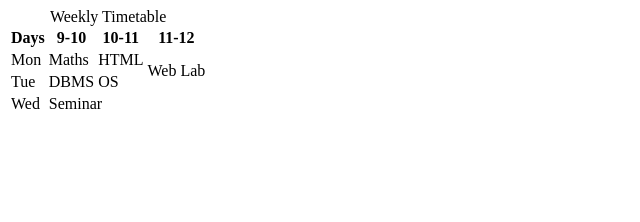
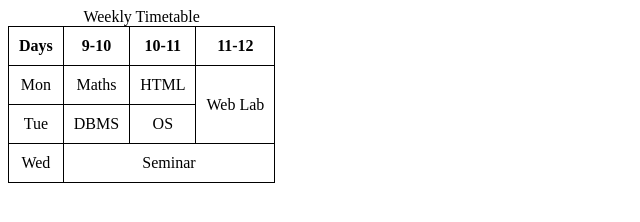
Before and after one commit to ujalamaurya0907/WDW_10163, a plain HTML site: page Web Designing workshop--1 subject/Experiment13.html in a window 1280 px wide. Shown: the whole page, without its empty margins (0-640 px from the left). Drawn offline with Linux system fonts and the light colour scheme.

Commit message:
exp13 commit 2

```diff
--- a/Web Designing workshop--1 subject/Experiment13.html
+++ b/Web Designing workshop--1 subject/Experiment13.html
@@ -4,9 +4,19 @@
     <meta charset="UTF-8">
     <meta name="viewport" content="width=device-width, initial-scale=1.0">
     <title>Experiment 13</title>
+    <style>
+        table {
+            border-collapse: collapse;
+        }
+        th, td {
+            border: 1px solid #000;
+            padding: 10px;
+            text-align: center;
+        }
+    </style>
 </head>
 <body>
-    <table>
+    <table border="1" cellspacing="0" cellpadding="10">
         <caption>
             Weekly Timetable
         </caption>
```
